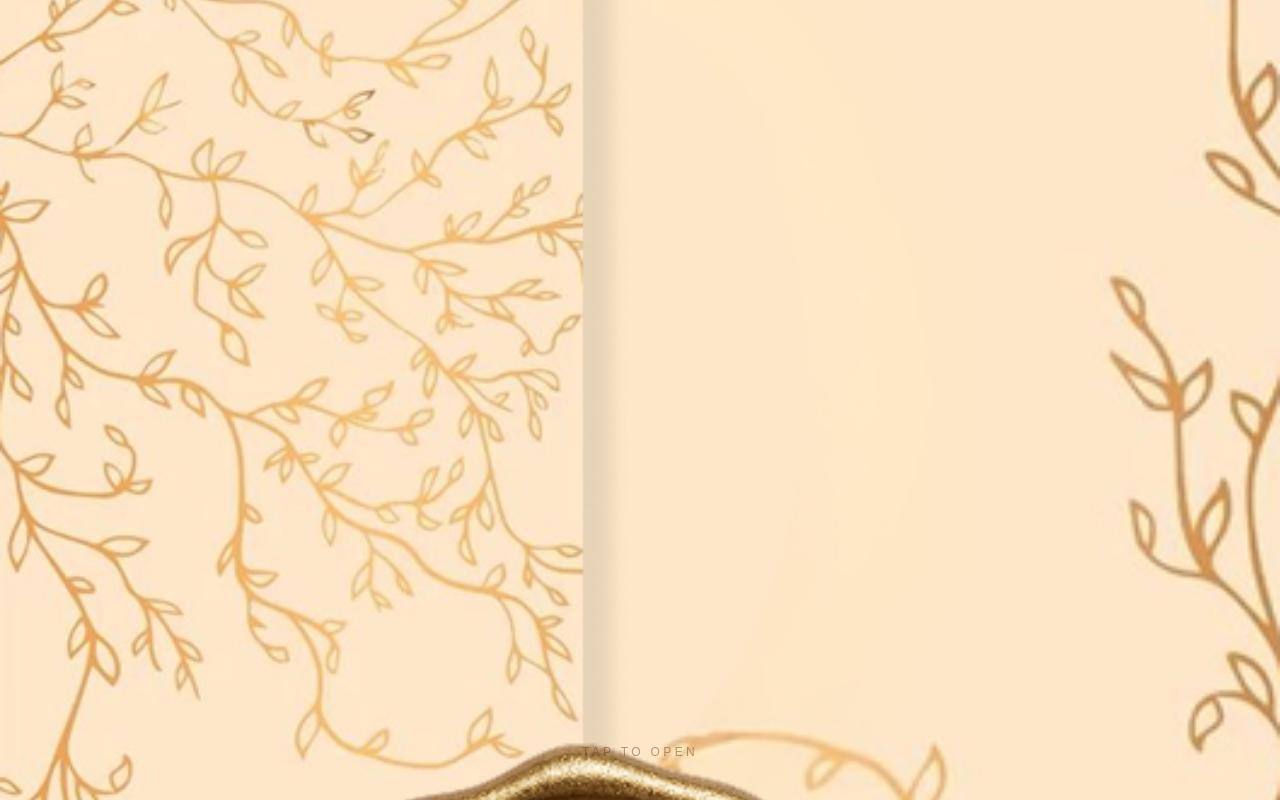
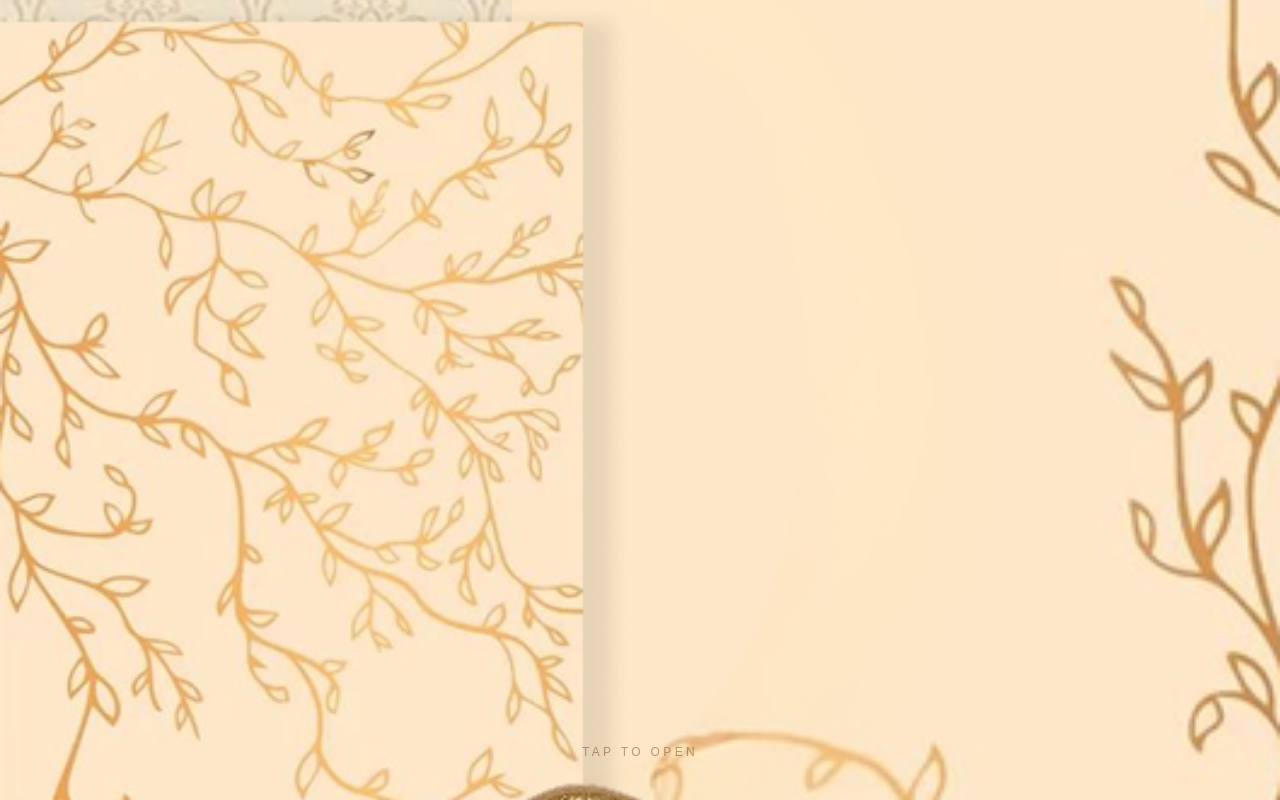
Before and after one commit to MeharaSahabandu/wedding-invitation, a Next.js app: page /card in a window 1280 px wide. Shown: the top 800 px of the page. Built offline with nearby package versions, Linux system fonts and the light colour scheme; a web font is replaced by a local one.

Commit message:
Revert "fix: extend card panels beyond viewport to hide marble borders"
This reverts commit 55c7319c2d1b9cb292eff6396b2361d65737b84d.

```diff
--- a/src/app/card/_components/CardOpener.tsx
+++ b/src/app/card/_components/CardOpener.tsx
@@ -32,15 +32,14 @@ export default function CardOpener({ onOpened }: { onOpened?: () => void }) {
       `}</style>
 
       <div
-        className="fixed inset-0 z-[100] cursor-pointer select-none overflow-hidden"
+        className="fixed inset-0 z-[100] cursor-pointer select-none"
         style={{ perspective: "1600px" }}
         onClick={handleOpen}
       >
         {/* Right panel — behind, hinged on right edge */}
         <div
-          className="absolute z-0"
+          className="absolute inset-y-0 right-0 z-0"
           style={{
-            top: "-5%", bottom: "-5%", right: 0,
             width: "60%",
             transformOrigin: "right center",
             animation: opened
@@ -60,9 +59,8 @@ export default function CardOpener({ onOpened }: { onOpened?: () => void }) {
 
         {/* Left panel — on top, hinged on left edge, opens first */}
         <div
-          className="absolute z-10"
+          className="absolute inset-y-0 left-0 z-10"
           style={{
-            top: "-5%", bottom: "-5%", left: 0,
             width: "75%",
             transformOrigin: "left center",
             animation: opened
```
